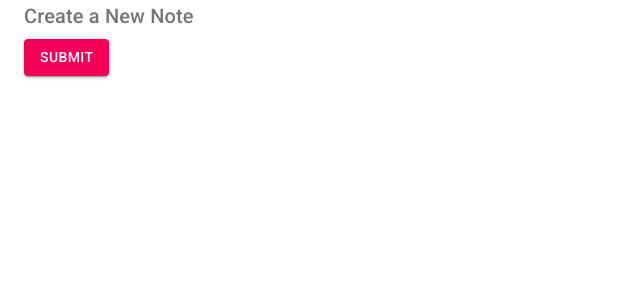
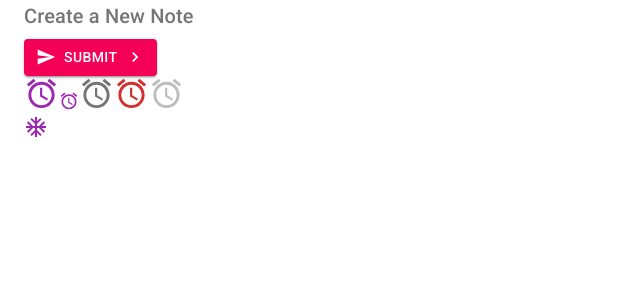
Before and after one commit to romankolivashko/material-notebook, a React (Create React App) app: page /create in a window 1280 px wide. Shown: the top 300 px of the page, without its empty margins (0-640 px from the left). Built offline with nearby package versions, Linux system fonts and the light colour scheme.

Commit message:
Added material icons

```diff
--- a/package.json
+++ b/package.json
@@ -4,7 +4,9 @@
   "private": true,
   "dependencies": {
     "@emotion/react": "^11.7.1",
+    "@emotion/styled": "^11.6.0",
     "@material-ui/core": "^4.12.3",
+    "@mui/icons-material": "^5.2.5",
     "@mui/material": "^5.2.7",
     "@testing-library/jest-dom": "^5.11.9",
     "@testing-library/react": "^11.2.5",
--- a/src/pages/Create.js
+++ b/src/pages/Create.js
@@ -2,6 +2,10 @@
 import { Typography } from "@material-ui/core";
 import Button from "@material-ui/core/Button";
 import Container from "@material-ui/core/Container";
+import AccessAlarmIcon from '@mui/icons-material/AccessAlarm';
+import AcUnitIcon from '@mui/icons-material/AcUnit';
+import SendIcon from '@mui/icons-material/Send';
+import KeyboardArrowRightIcon from '@mui/icons-material/KeyboardArrowRight';
 
 export default function Create() {
   return (
@@ -19,14 +23,19 @@
         type="submit"
         color="secondary"
         variant="contained"
+        startIcon={<SendIcon />}
+        endIcon={<KeyboardArrowRightIcon />}
       >Submit</Button>
 
-      {/* <Button type="submit" color="secondary" variant="outlined">Un-submit</Button>
-      <ButtonGroup color="secondary" variant="contained">
-        <Button>One</Button>
-        <Button>Two</Button>
-        <Button>Three</Button>
-      </ButtonGroup> */}
+    {/* icons */}
+      <br />
+      <AccessAlarmIcon color="secondary" fontSize="large" />
+      <AccessAlarmIcon color="secondary" fontSize="small" />
+      <AccessAlarmIcon color="action" fontSize="large" />
+      <AccessAlarmIcon color="error" fontSize="large" />
+      <AccessAlarmIcon color="disabled" fontSize="large" />
+      <br />
+      <AcUnitIcon color="secondary" />
     </Container>
   );
 }
```
Also changed, not shown: 1 other file (tests, documents, lock files or other folders).
